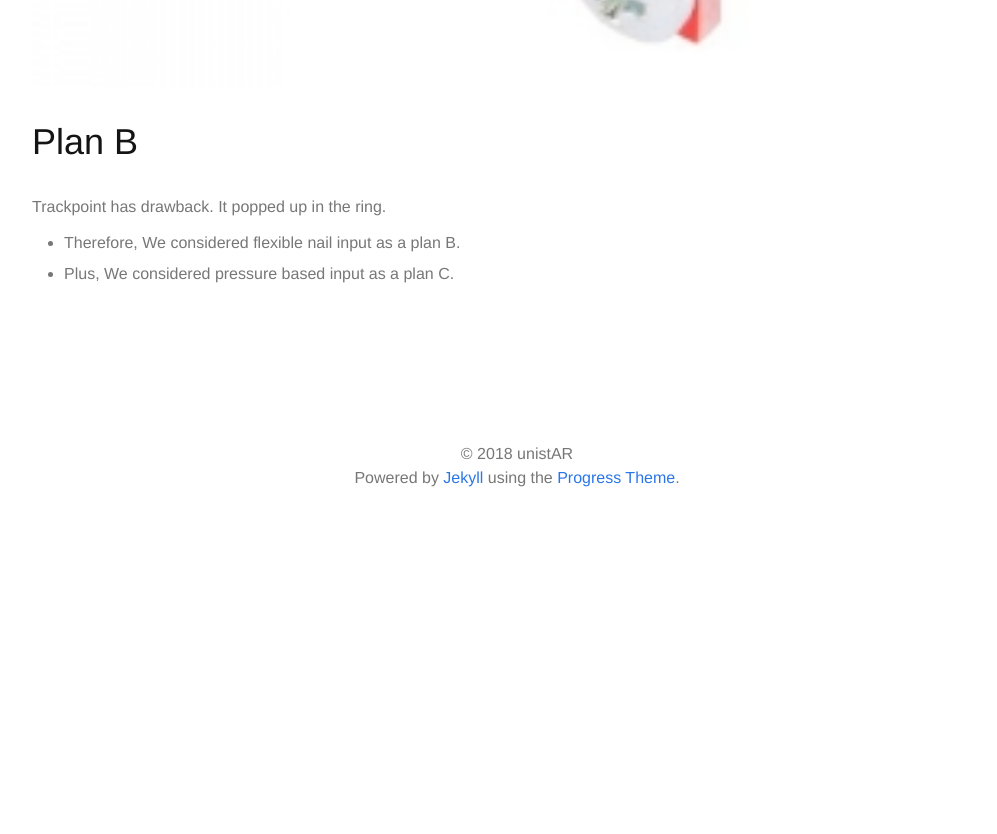
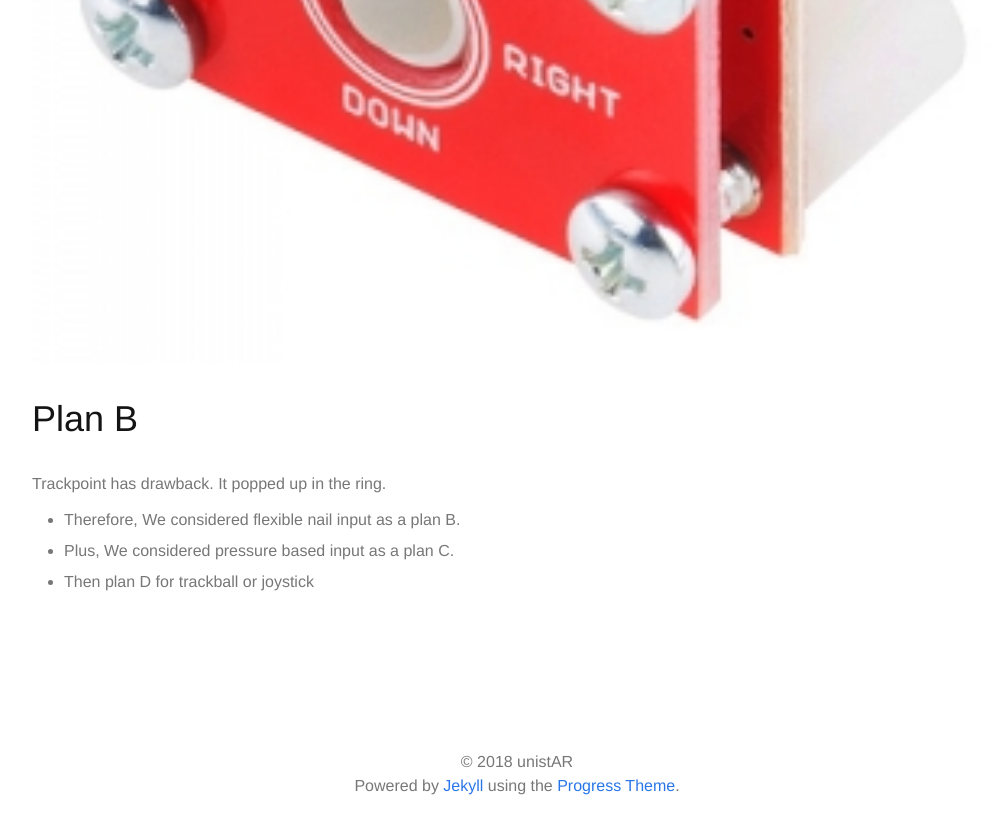
Before and after one commit to unist-AR/unist-AR.github.io, a Jekyll site: the page built from _posts/2018-04-13-Week-5.md, in a window 1280 px wide and 900 px high, scrolled down 4013 px. Shown: the top 834 px of the window, without its empty margins (123-1120 px from the left). Built offline with Jekyll 4.4.1, drawn with Linux system fonts in a browser that asks for light colours; some web fonts are replaced; before the commit the page ends 4605 px from its top, so only the background shows below that.

Commit message:
Update 2018-04-13-Week-5.md

```diff
--- a/_posts/2018-04-13-Week-5.md
+++ b/_posts/2018-04-13-Week-5.md
@@ -13,7 +13,7 @@ We started to evaluate the novelty of joystick inputs in terms of research throu
 
 1. [Trackpoint component (if possible)](https://www.alibaba.com/product-detail/FlexPoint-TM-3-Axis-PS-2_50005591643.html?spm=a2700.7803241.0.0.b34564c1Vb2jQx)<br>
 <figure>
-    <img src="/img/">
+    <img src="/img/Flexpoint.jpg">
 </figure>
 
 2. [Lenovo keyboard with Trackpoint -> disassembly(Refer to iFixit)](http://itempage3.auction.co.kr/DetailView.aspx?ItemNo=A880798856&frm3=V2)<br>
@@ -36,3 +36,4 @@ We started to evaluate the novelty of joystick inputs in terms of research throu
 Trackpoint has drawback. It popped up in the ring.<br>
 - Therefore, We considered flexible nail input as a plan B.<br>
 - Plus, We considered pressure based input as a plan C.<br>
+- Then plan D for trackball or joystick
```
